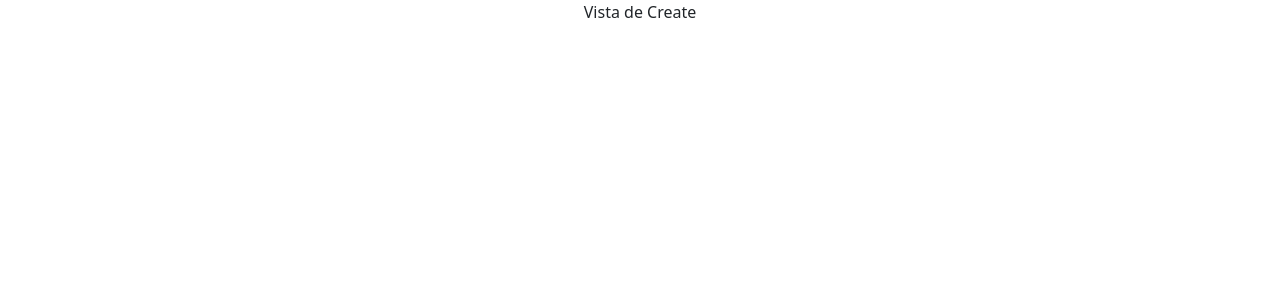
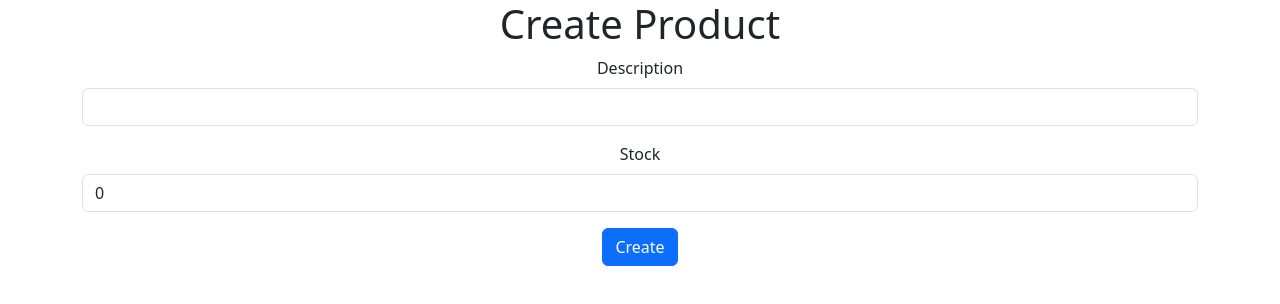
Before and after one commit to Alemar16/Firebase-React-CRUD, a React (Create React App) app: page /create in a window 1280 px wide. Shown: the top 304 px of the page. Built offline with nearby package versions, Linux system fonts and the light colour scheme.

Commit message:
Se construye el componente y se define interfax

```diff
--- a/src/components/Create.js
+++ b/src/components/Create.js
@@ -1,9 +1,68 @@
-import React from 'react'
+
+import React, { useState } from "react";
+import { useNavigate } from "react-router-dom";
+import { collection, addDoc } from "firebase/firestore";
+import { db } from "../firebaseConfig/firebase";
 
 const Create = () => {
+  // 1- configuracion de hooks
+  const [description, setDescription] = useState("");
+  const [stock, setStock] = useState(0);
+  const navigate = useNavigate();
+
+  // 2- Referencia de la DB firestore
+  const productsCollection = collection(db, "products");
+
+  // 3- funcion para almacenar
+  const store = async (e) => {
+    e.preventDefault();
+    //console.log(e.target)
+    //console.log(e.target[0].value)
+    await addDoc(productsCollection, { description: description, stock: stock })
+    navigate("/");
+  }
+
+
+
+
   return (
-    <div>Vista de Create</div>
-  )
+    <div className="container">
+      <div className="row">
+        <div className="col">
+          <h1>Create Product</h1>
+
+          {/* formulario */}
+          <form onSubmit={store}>
+
+            {/* input description */}
+            <div className="mb-3">
+              <label className="form-label">Description</label>
+              <input
+                value={description}
+                onChange={(e) => setDescription(e.target.value)}
+                type="text"
+                className="form-control"
+              />
+            </div>
+
+            {/* input stock */}
+            <div className="mb-3">
+              <label className="form-label">Stock</label>
+              <input
+                value={stock}
+                onChange={(e) => setStock(e.target.value)}
+                type="number"
+                className="form-control"
+              />
+            </div>
+
+            {/* boton */}
+            <button type="submit" className="btn btn-primary">Create</button>
+          </form>
+        </div>
+      </div>
+    </div>
+  );
 }
 
 export default Create
```
